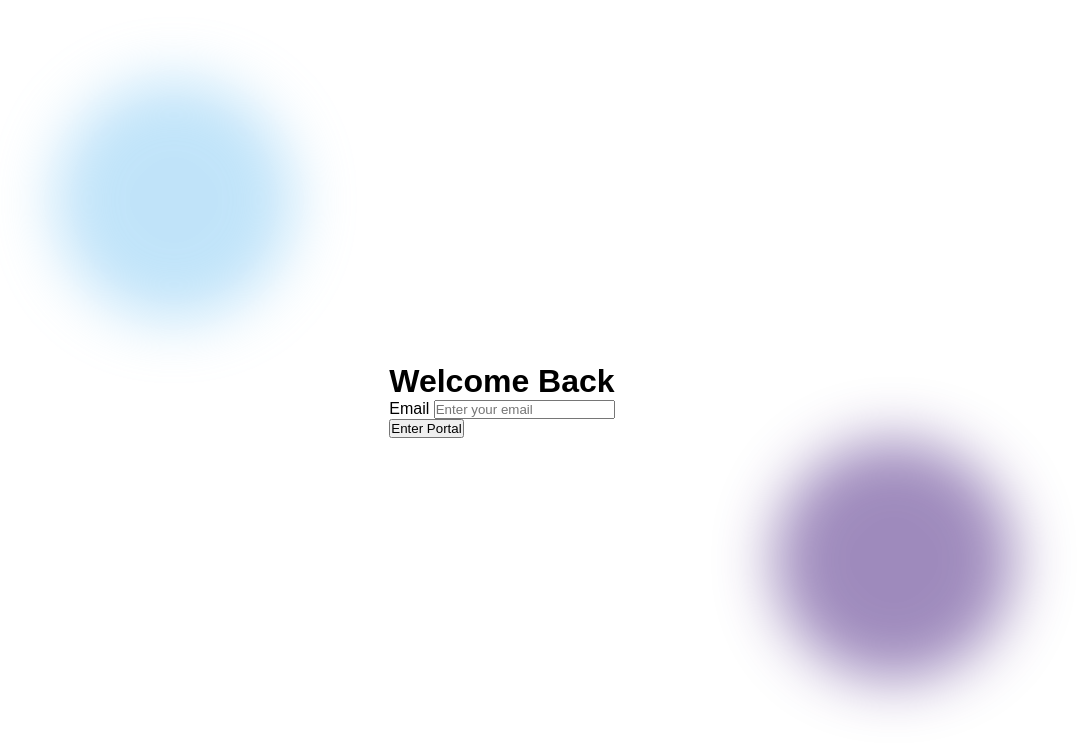
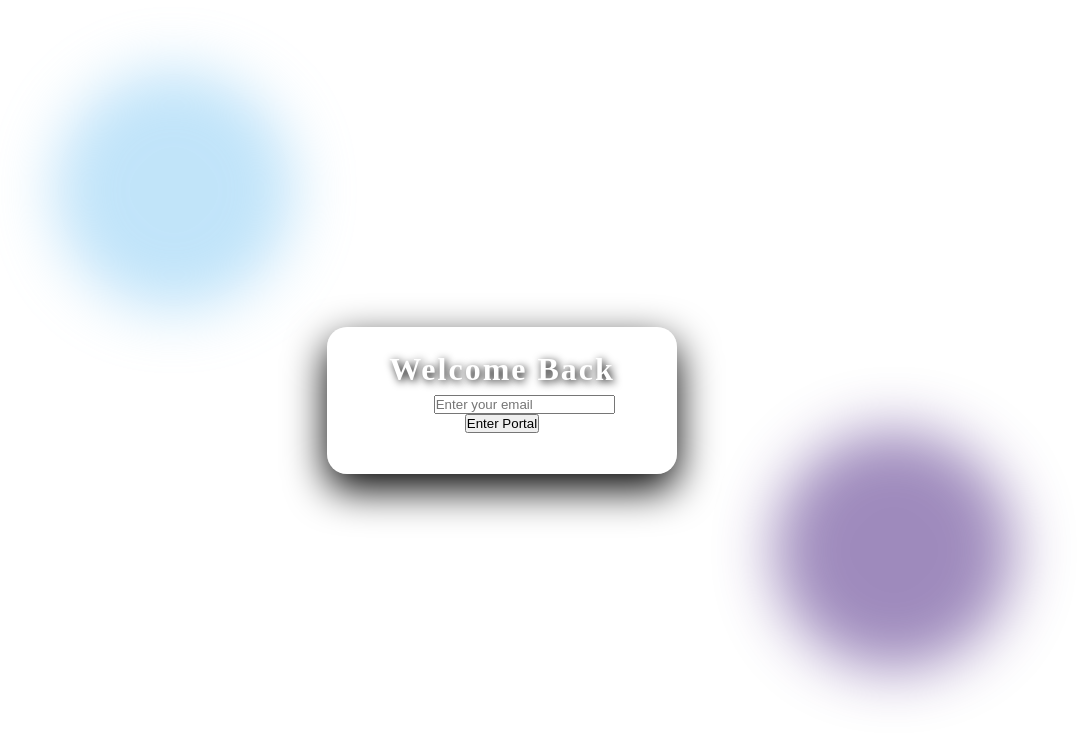
Before and after one commit to RowanHMc/Aurora-Login-Portal, a plain HTML site: page index.html in a window 1280 px wide. Shown: the whole page, without its empty margins (138-1216 px from the left). Drawn offline with Linux system fonts and the light colour scheme.

Commit message:
add style to the main header h1

```diff
--- a/css/style.css
+++ b/css/style.css
@@ -52,3 +52,35 @@ animation: aurora 10s linear infinite;
     bottom: 15%;
     right: 10%;
     animation: float 6s linear infinite;
+}
+@keyframes float{
+    0%{
+        transform: translateY(0);
+        }
+    50%{
+        transform: translateY(-30px);
+            }
+    100%{
+        transform: translateY(0);
+    }
+}
+.glass-card{
+    position: relative;
+    z-index: 2;
+    width: 350px;
+    padding: 40px;
+    border-radius: 20px;
+    background: rgba(255, 255, 255, 0.1);
+    backdrop-filter: blur(15px);
+    border: 1px solid rgba(255, 255, 255, 0.2);
+    box-shadow: 0 15px 40px rgba(0, 0, 0, 3);
+    color: white;
+    text-align: center;
+}
+h1{
+    font-family:'cinzel', serif;
+    letter-spacing: 2px;
+    line-height: 2px;
+    margin-bottom: 25px;
+    text-shadow: 2px 2px 8px rgba(0, 0, 0, 4);
+}
```
